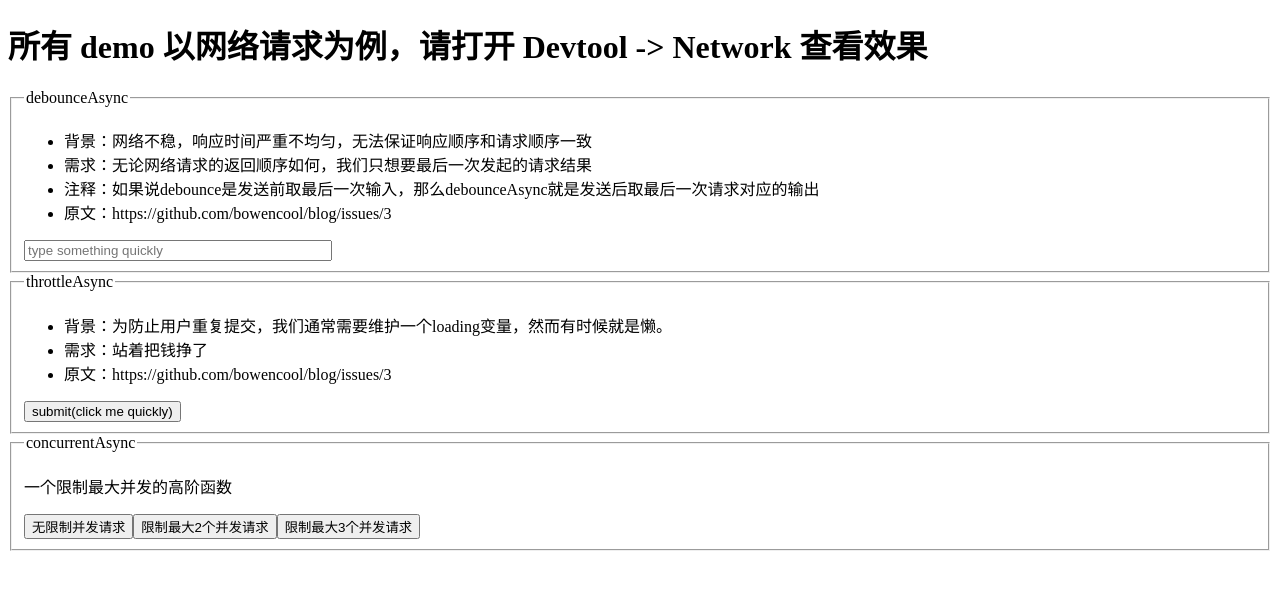
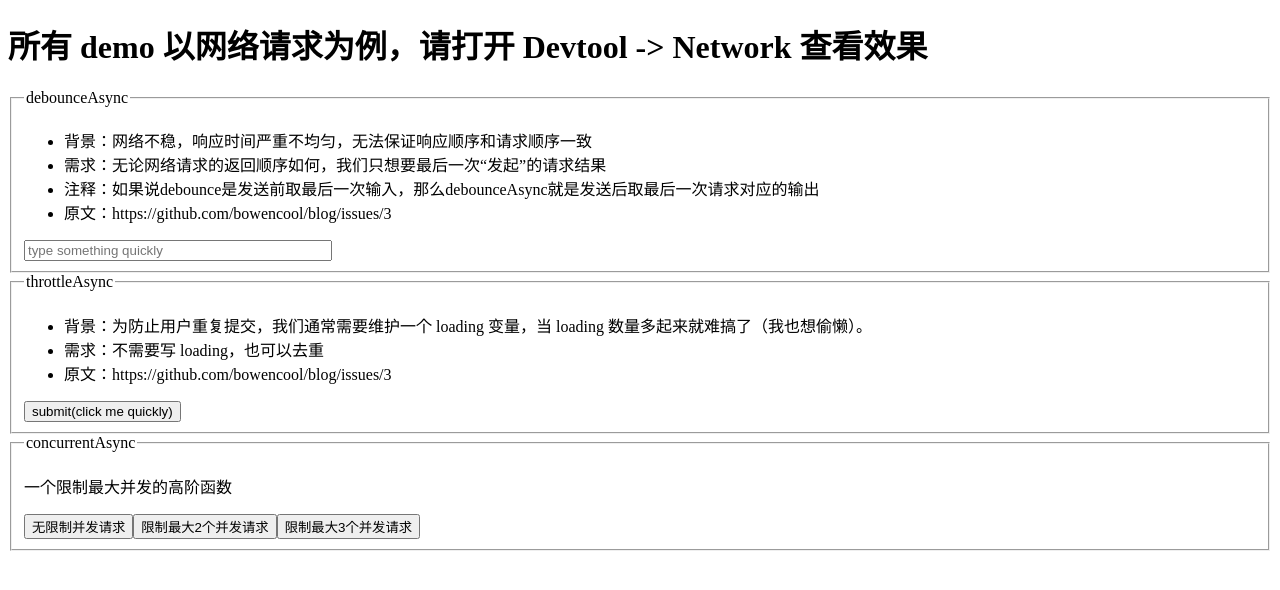
Before and after one commit to bowencool/async-utilities, a Vue app: page / in a window 1280 px wide. Shown: the top 590 px of the page. Built offline with nearby package versions, Linux system fonts and the light colour scheme; the HTML template or start-up script is replaced by a standard one.

Commit message:
docs: upd

```diff
--- a/example/components/debounceAsync.vue
+++ b/example/components/debounceAsync.vue
@@ -6,7 +6,7 @@
         背景：网络不稳，响应时间严重不均匀，无法保证响应顺序和请求顺序一致
       </li>
       <li>
-        需求：无论网络请求的返回顺序如何，我们只想要最后一次发起的请求结果
+        需求：无论网络请求的返回顺序如何，我们只想要最后一次“发起”的请求结果
       </li>
       <li>
         注释：如果说debounce是发送前取最后一次输入，那么debounceAsync就是发送后取最后一次请求对应的输出
--- a/example/components/throttleAsync.vue
+++ b/example/components/throttleAsync.vue
@@ -3,9 +3,10 @@
     <legend>throttleAsync</legend>
     <ul>
       <li>
-        背景：为防止用户重复提交，我们通常需要维护一个loading变量，然而有时候就是懒。
+        背景：为防止用户重复提交，我们通常需要维护一个 loading 变量，当 loading
+        数量多起来就难搞了（我也想偷懒）。
       </li>
-      <li>需求：站着把钱挣了</li>
+      <li>需求：不需要写 loading，也可以去重</li>
       <li>原文：https://github.com/bowencool/blog/issues/3</li>
     </ul>
     <button @click="onSubmit">submit(click me quickly)</button>
```
Also changed, not shown: 5 other files (tests, documents, lock files or other folders).
